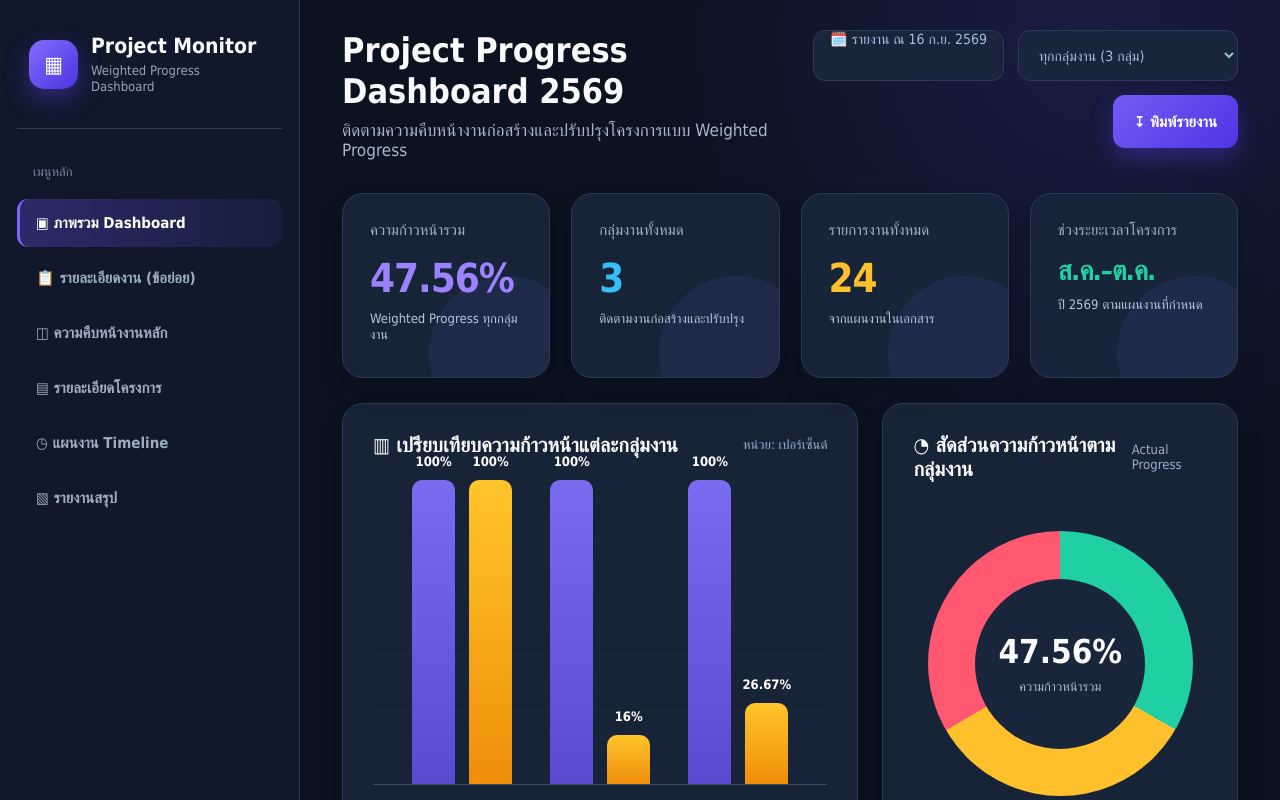
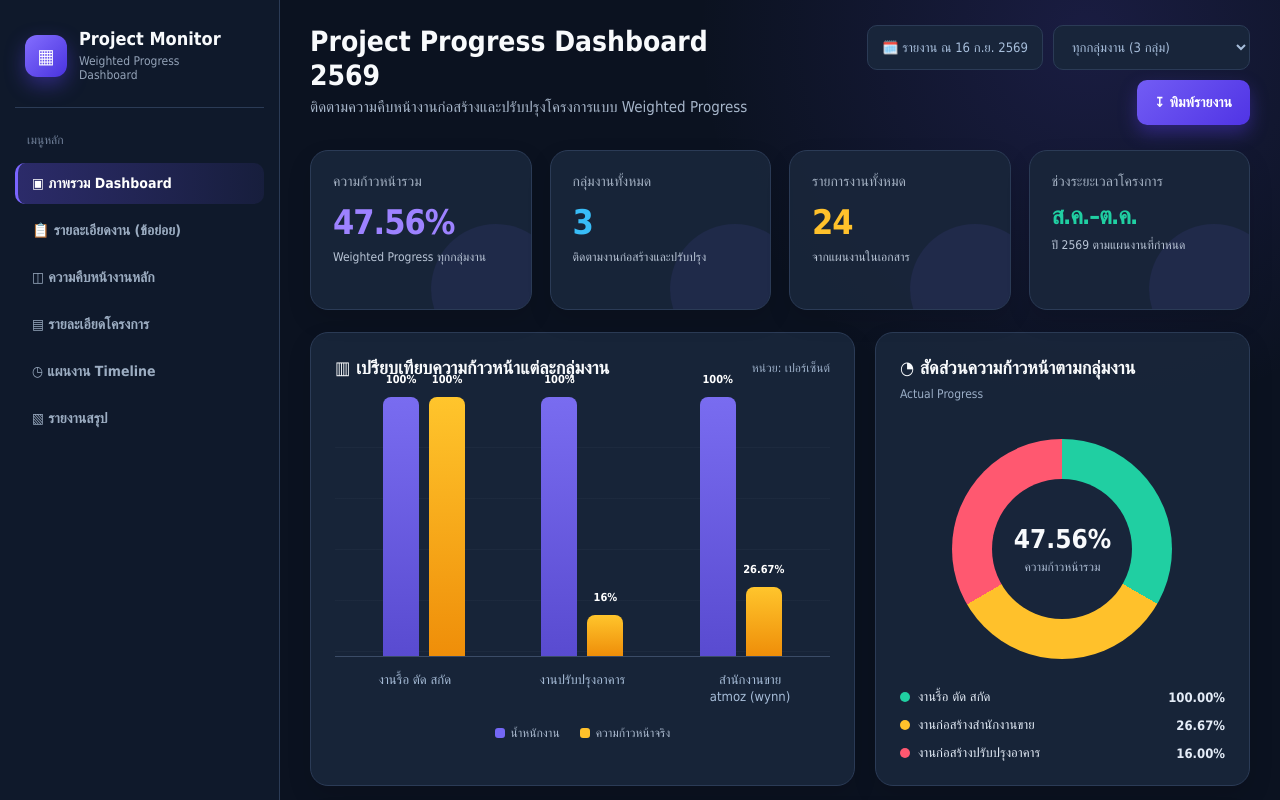
Before and after one commit to claude011232-png/Update_Progress-wynn, a plain HTML site: page index.html in a window 1280 px wide. Shown: the top 800 px of the page. Drawn offline with Linux system fonts and the light colour scheme.

Commit message:
index.html

```diff
--- a/index.html
+++ b/index.html
@@ -59,54 +59,55 @@
       top: 0;
       left: 0;
       z-index: 10;
-      width: 300px;
+      width: 280px;
       height: 100vh;
-      padding: 30px 17px;
+      padding: 25px 15px;
       background: rgba(16, 26, 44, 0.98);
       border-right: 1px solid var(--border);
+      overflow-y: auto;
     }
 
     .brand {
       display: flex;
       align-items: center;
-      gap: 13px;
-      padding: 4px 12px 34px;
+      gap: 12px;
+      padding: 4px 10px 25px;
       border-bottom: 1px solid var(--border);
     }
 
     .brand-icon {
       display: grid;
-      width: 49px;
-      height: 49px;
+      width: 42px;
+      height: 42px;
       place-items: center;
-      border-radius: 15px;
+      border-radius: 12px;
       color: white;
-      font-size: 22px;
+      font-size: 20px;
       background: linear-gradient(135deg, #846eff, #4933de);
-      box-shadow: 0 10px 24px rgba(90, 64, 236, 0.42);
+      box-shadow: 0 8px 20px rgba(90, 64, 236, 0.42);
     }
 
     .brand h1 {
-      font-size: 21px;
+      font-size: 18px;
       line-height: 1.15;
     }
 
     .brand p {
-      margin-top: 5px;
+      margin-top: 4px;
       color: var(--muted);
-      font-size: 13px;
+      font-size: 12px;
       line-height: 1.2;
     }
 
     .menu {
-      margin-top: 35px;
+      margin-top: 25px;
     }
 
     .menu-label {
       display: block;
-      padding: 0 16px 12px;
+      padding: 0 12px 10px;
       color: #71819a;
-      font-size: 13px;
+      font-size: 12px;
     }
 
     .nav-link {
@@ -114,15 +115,15 @@
       align-items: center;
       gap: 10px;
       width: 100%;
-      margin: 7px 0;
-      padding: 15px 16px;
+      margin: 6px 0;
+      padding: 12px 14px;
       border: 0;
       border-left: 3px solid transparent;
-      border-radius: 11px;
+      border-radius: 10px;
       color: #9cadc2;
       background: transparent;
       cursor: pointer;
-      font-size: 15px;
+      font-size: 14px;
       font-weight: 600;
       text-align: left;
       transition: 0.2s ease;
@@ -141,65 +142,65 @@
 
     /* Main */
     .main {
-      width: calc(100% - 300px);
-      margin-left: 300px;
-      padding: 30px 42px 45px;
+      width: calc(100% - 280px);
+      margin-left: 280px;
+      padding: 25px 30px 40px;
     }
 
     .topbar {
       display: flex;
       align-items: flex-start;
       justify-content: space-between;
-      gap: 20px;
-      margin-bottom: 33px;
+      gap: 15px;
+      margin-bottom: 25px;
     }
 
     .page-title h2 {
-      font-size: 34px;
+      font-size: 28px;
       line-height: 1.2;
     }
 
     .page-title p {
-      margin-top: 8px;
+      margin-top: 6px;
       color: #a7b6ca;
-      font-size: 17px;
+      font-size: 15px;
     }
 
     .top-actions {
       display: flex;
       align-items: center;
-      gap: 14px;
+      gap: 10px;
       flex-wrap: wrap;
       justify-content: flex-end;
     }
 
     .date-box,
     .select-box {
-      height: 51px;
-      padding: 0 16px;
+      height: 45px;
+      padding: 0 14px;
       border: 1px solid var(--border);
-      border-radius: 12px;
+      border-radius: 10px;
       color: #a7bedb;
       background: var(--card);
-      font-size: 14px;
+      font-size: 13px;
     }
 
     .select-box {
-      min-width: 220px;
+      min-width: 180px;
       cursor: pointer;
       outline: none;
     }
 
     .print-btn {
-      height: 53px;
-      padding: 0 21px;
+      height: 45px;
+      padding: 0 18px;
       border: 0;
-      border-radius: 12px;
+      border-radius: 10px;
       color: white;
       background: linear-gradient(135deg, #725cf4, #5034e5);
-      box-shadow: 0 10px 22px rgba(90, 58, 233, 0.38);
+      box-shadow: 0 8px 18px rgba(90, 58, 233, 0.38);
       cursor: pointer;
-      font-size: 15px;
+      font-size: 14px;
       font-weight: 700;
     }
 
@@ -211,8 +212,8 @@
     .card {
       background: rgba(24, 37, 58, 0.96);
       border: 1px solid var(--border);
-      border-radius: 21px;
-      box-shadow: 0 13px 29px rgba(0, 0, 0, 0.12);
+      border-radius: 18px;
+      box-shadow: 0 10px 24px rgba(0, 0, 0, 0.12);
     }
 
     .page {
@@ -239,39 +240,41 @@
       display: flex;
       align-items: center;
       justify-content: space-between;
-      margin-bottom: 23px;
+      margin-bottom: 18px;
+      flex-wrap: wrap;
+      gap: 8px;
     }
 
     .section-heading h3 {
-      font-size: 20px;
+      font-size: 18px;
     }
 
     .section-heading span {
       color: #9baec7;
-      font-size: 13px;
+      font-size: 12px;
     }
 
     /* KPI */
     .kpi-grid {
       display: grid;
       grid-template-columns: repeat(4, minmax(0, 1fr));
-      gap: 21px;
-      margin-bottom: 25px;
+      gap: 18px;
+      margin-bottom: 22px;
     }
 
     .kpi-card {
       position: relative;
-      min-height: 185px;
-      padding: 27px;
+      min-height: 160px;
+      padding: 22px;
       overflow: hidden;
     }
 
     .kpi-card::after {
       position: absolute;
-      right: -35px;
-      bottom: -54px;
-      width: 155px;
-      height: 155px;
+      right: -30px;
+      bottom: -45px;
+      width: 130px;
+      height: 130px;
       border-radius: 50%;
       background: rgba(113, 101, 245, 0.09);
       content: "";
@@ -281,14 +284,14 @@
       position: relative;
       z-index: 1;
       color: #a3b0c2;
-      font-size: 15px;
+      font-size: 14px;
     }
 
     .kpi-value {
       position: relative;
       z-index: 1;
-      margin: 16px 0 10px;
-      font-size: 40px;
+      margin: 12px 0 8px;
+      font-size: 34px;
       font-weight: 800;
       letter-spacing: -1px;
     }
@@ -297,7 +300,7 @@
       position: relative;
       z-index: 1;
       color: #b9c5d6;
-      font-size: 13px;
+      font-size: 12px;
     }
 
     .purple { color: var(--purple-light); }
@@ -309,28 +312,28 @@
     .dashboard-grid {
       display: grid;
       grid-template-columns: 1.38fr 0.95fr;
-      gap: 24px;
-      margin-bottom: 25px;
+      gap: 20px;
+      margin-bottom: 22px;
     }
 
     .chart-card {
-      min-height: 510px;
-      padding: 29px 30px;
+      min-height: 450px;
+      padding: 24px;
     }
 
     .bar-chart {
       display: flex;
       align-items: flex-end;
       justify-content: space-around;
-      height: 305px;
-      margin-top: 15px;
-      padding: 0 20px;
+      height: 260px;
+      margin-top: 12px;
+      padding: 0 10px;
       border-bottom: 1px solid #3b4c67;
       background: repeating-linear-gradient(
         to bottom,
         transparent 0,
-        transparent 57px,
-        rgba(148, 163, 184, 0.09) 58px
+        transparent 50px,
+        rgba(148, 163, 184, 0.09) 51px
       );
     }
 
@@ -338,16 +341,16 @@
       display: flex;
       align-items: flex-end;
       justify-content: center;
-      gap: 14px;
+      gap: 10px;
       width: 30%;
       height: 100%;
     }
 
     .bar {
       position: relative;
-      width: 43px;
+      width: 36px;
       min-height: 2px;
-      border-radius: 10px 10px 0 0;
+      border-radius: 8px 8px 0 0;
       transition: height 0.35s ease, opacity 0.35s ease;
     }
 
@@ -356,42 +359,43 @@
 
     .bar span {
       position: absolute;
-      top: -26px;
+      top: -24px;
       left: 50%;
       transform: translateX(-50%);
       color: white;
-      font-size: 13px;
+      font-size: 11px;
       font-weight: 800;
+      white-space: nowrap;
     }
 
     .bar-labels {
       display: flex;
       justify-content: space-around;
-      gap: 10px;
-      margin: 19px 0 25px;
+      gap: 8px;
+      margin: 15px 0 20px;
       color: #a7bdd8;
-      font-size: 14px;
+      font-size: 13px;
       text-align: center;
     }
 
     .bar-labels div {
       width: 30%;
-      line-height: 1.35;
+      line-height: 1.3;
     }
 
     .legend {
       display: flex;
       justify-content: center;
-      gap: 25px;
+      gap: 20px;
       color: #aab9ce;
-      font-size: 13px;
+      font-size: 12px;
     }
 
     .legend i {
       display: inline-block;
-      width: 12px;
-      height: 12px;
-      margin-right: 7px;
+      width: 10px;
+      height: 10px;
+      margin-right: 6px;
       border-radius: 3px;
       vertical-align: -1px;
     }
@@ -399,14 +403,14 @@
     /* Donut */
     .donut-area {
       display: grid;
-      min-height: 320px;
+      min-height: 260px;
       place-items: center;
     }
 
     .donut {
       display: grid;
-      width: 265px;
-      height: 265px;
+      width: 220px;
+      height: 220px;
       place-items: center;
       border-radius: 50%;
       background: conic-gradient(
@@ -418,8 +422,8 @@
 
     .donut-center {
       display: grid;
-      width: 170px;
-      height: 170px;
+      width: 140px;
+      height: 140px;
       place-items: center;
       border-radius: 50%;
       background: var(--card);
@@ -428,20 +432,20 @@
 
     .donut-center strong {
       display: block;
-      font-size: 33px;
+      font-size: 26px;
     }
 
     .donut-center small {
       display: block;
-      margin-top: 8px;
+      margin-top: 6px;
       color: #a9b9d0;
-      font-size: 13px;
+      font-size: 12px;
     }
 
     .status-list {
       display: grid;
-      gap: 16px;
-      margin-top: 11px;
+      gap: 12px;
+      margin-top: 10px;
     }
 
     .status-item {
@@ -450,52 +454,55 @@
       justify-content: space-between;
       gap: 10px;
       color: #e4ecf7;
-      font-size: 14px;
+      font-size: 13px;
     }
 
     .status-name {
       display: flex;
       align-items: center;
-      gap: 10px;
+      gap: 8px;
     }
 
     .dot {
       flex: 0 0 auto;
-      width: 12px;
-      height: 12px;
+      width: 10px;
+      height: 10px;
       border-radius: 50%;
     }
 
     /* Tables */
     .table-card {
-      padding: 29px 30px;
-      margin-bottom: 25px;
+      padding: 24px;
+      margin-bottom: 22px;
     }
 
     .table-wrap {
+      width: 100%;
       overflow-x: auto;
+      -webkit-overflow-scrolling: touch;
     }
 
     table {
       width: 100%;
-      min-width: 850px;
+      min-width: 650px;
       border-collapse: collapse;
     }
 
     th {
-      padding: 14px 12px;
+      padding: 12px 10px;
       border-bottom: 1px solid var(--border);
       color: #91a2ba;
-      font-size: 13px;
+      font-size: 12px;
       font-weight: 500;
       text-align: left;
+      white-space: nowrap;
     }
 
     td {
-      padding: 19px 12px;
+      padding: 14px 10px;
       border-bottom: 1px solid rgba(43, 59, 86, 0.75);
       color: #dbe5f1;
-      font-size: 14px;
+      font-size: 13px;
     }
 
     tr:last-child td {
@@ -511,20 +518,20 @@
       background: rgba(116, 103, 245, 0.12);
       color: #c7d2fe;
       font-weight: bold;
-      font-size: 15px;
-      padding: 15px 12px;
+      font-size: 14px;
+      padding: 12px 10px;
       border-top: 1px solid var(--border);
     }
 
     .progress-wrap {
       display: flex;
       align-items: center;
-      gap: 11px;
+      gap: 10px;
     }
 
     .progress-line {
-      width: 130px;
-      height: 8px;
+      width: 100px;
+      height: 7px;
       overflow: hidden;
       border-radius: 20px;
       background: var(--track);
@@ -538,10 +545,11 @@
 
     .tag {
       display: inline-block;
-      padding: 6px 10px;
+      padding: 5px 8px;
       border-radius: 20px;
-      font-size: 12px;
+      font-size: 11px;
       font-weight: 700;
+      white-space: nowrap;
     }
 
     .tag.high { color: #5df0be; background: rgba(32, 207, 162, 0.15); }
@@ -551,27 +559,27 @@
     /* Timeline */
     .timeline-list {
       display: grid;
-      gap: 22px;
+      gap: 18px;
     }
 
     .timeline-row {
       display: grid;
-      grid-template-columns: 290px 1fr 90px;
+      grid-template-columns: 220px 1fr 90px;
       align-items: center;
-      gap: 20px;
-      padding: 17px 0;
+      gap: 15px;
+      padding: 14px 0;
       border-bottom: 1px solid rgba(43, 59, 86, 0.75);
     }
 
     .timeline-row:last-child { border-bottom: 0; }
 
-    .timeline-name strong { font-size: 15px; }
-    .timeline-name p { margin-top: 6px; color: var(--muted); font-size: 13px; }
+    .timeline-name strong { font-size: 14px; }
+    .timeline-name p { margin-top: 4px; color: var(--muted); font-size: 12px; }
 
     .timeline-track {
-      height: 28px;
+      height: 24px;
       overflow: hidden;
-      border-radius: 8px;
+      border-radius: 6px;
       background: var(--track);
     }
 
@@ -579,11 +587,11 @@
       display: flex;
       align-items: center;
       height: 100%;
-      min-width: 38px;
-      padding: 0 10px;
-      border-radius: 8px;
+      min-width: 35px;
+      padding: 0 8px;
+      border-radius: 6px;
       color: white;
-      font-size: 12px;
+      font-size: 11px;
       font-weight: 700;
     }
 
@@ -591,52 +599,67 @@
     .timeline-bar.red-bar { background: linear-gradient(90deg, #ff5870, #d93350); }
     .timeline-bar.yellow-bar { background: linear-gradient(90deg, #ffc12b, #e8850b); }
 
-    .timeline-date { color: #adc0d7; font-size: 12px; text-align: right; }
+    .timeline-date { color: #adc0d7; font-size: 11px; text-align: right; }
 
     /* Report */
     .report-summary {
       display: grid;
       grid-template-columns: repeat(3, 1fr);
-      gap: 20px;
+      gap: 15px;
     }
 
     .report-box {
-      padding: 23px;
+      padding: 18px;
       border: 1px solid var(--border);
-      border-radius: 15px;
+      border-radius: 12px;
       background: rgba(12, 23, 40, 0.55);
     }
 
-    .report-box p { color: var(--muted); font-size: 13px; }
-    .report-box strong { display: block; margin-top: 10px; font-size: 27px; }
+    .report-box p { color: var(--muted); font-size: 12px; }
+    .report-box strong { display: block; margin-top: 8px; font-size: 24px; }
 
     .report-note {
-      margin-top: 22px;
-      padding: 18px 20px;
+      margin-top: 18px;
+      padding: 15px 18px;
       border-left: 4px solid var(--purple);
       border-radius: 8px;
       color: #bdc9da;
       background: rgba(113, 101, 245, 0.1);
-      line-height: 1.7;
+      line-height: 1.6;
+      font-size: 13px;
     }
 
-    @media (max-width: 1250px) {
-      .sidebar { width: 250px; }
-      .main { width: calc(100% - 250px); margin-left: 250px; padding: 28px 25px; }
+    /* Responsive มือถือและแท็บเล็ต */
+    @media (max-width: 1200px) {
+      .sidebar { width: 240px; }
+      .main { width: calc(100% - 240px); margin-left: 240px; padding: 20px; }
       .kpi-grid { grid-template-columns: repeat(2, 1fr); }
       .dashboard-grid { grid-template-columns: 1fr; }
     }
 
-    @media (max-width: 800px) {
-      .sidebar { position: static; width: 100%; height: auto; }
+    @media (max-width: 768px) {
+      .sidebar {
+        position: static;
+        width: 100%;
+        height: auto;
+        border-right: 0;
+        border-bottom: 1px solid var(--border);
+        padding: 15px;
+      }
       .layout { display: block; }
-      .main { width: 100%; margin-left: 0; padding: 22px 15px; }
-      .topbar { flex-direction: column; }
+      .main { width: 100%; margin-left: 0; padding: 15px; }
+      .topbar { flex-direction: column; align-items: stretch; gap: 12px; }
       .top-actions { justify-content: flex-start; }
-      .page-title h2 { font-size: 27px; }
-      .timeline-row { grid-template-columns: 1fr; gap: 10px; }
+      .page-title h2 { font-size: 22px; }
+      .page-title p { font-size: 13px; }
+      .kpi-grid { grid-template-columns: 1fr; gap: 12px; }
+      .kpi-card { min-height: auto; padding: 18px; }
+      .kpi-value { font-size: 28px; }
+      .timeline-row { grid-template-columns: 1fr; gap: 8px; }
       .timeline-date { text-align: left; }
       .report-summary { grid-template-columns: 1fr; }
+      .select-box, .date-box, .print-btn { width: 100%; }
+      .top-actions { flex-direction: column; align-items: stretch; }
     }
 
     @media print {
@@ -696,7 +719,7 @@
         </div>
 
         <div class="top-actions">
-          <div class="date-box">🗓️ รายงาน ณ 16 ก.ย. 2569</div>
+          <div class="date-box" style="display: flex; align-items: center; justify-content: center;">🗓️ รายงาน ณ 16 ก.ย. 2569</div>
 
           <select class="select-box" id="groupFilter" aria-label="เลือกกลุ่มงาน">
             <option value="all">ทุกกลุ่มงาน (3 กลุ่ม)</option>
@@ -729,7 +752,7 @@
           </article>
           <article class="card kpi-card">
             <p class="kpi-title">ช่วงระยะเวลาโครงการ</p>
-            <div class="kpi-value green" style="font-size: 27px;">ส.ค.–ต.ค.</div>
+            <div class="kpi-value green" style="font-size: 24px;">ส.ค.–ต.ค.</div>
             <p class="kpi-desc">ปี 2569 ตามแผนงานที่กำหนด</p>
           </article>
         </div>
```
